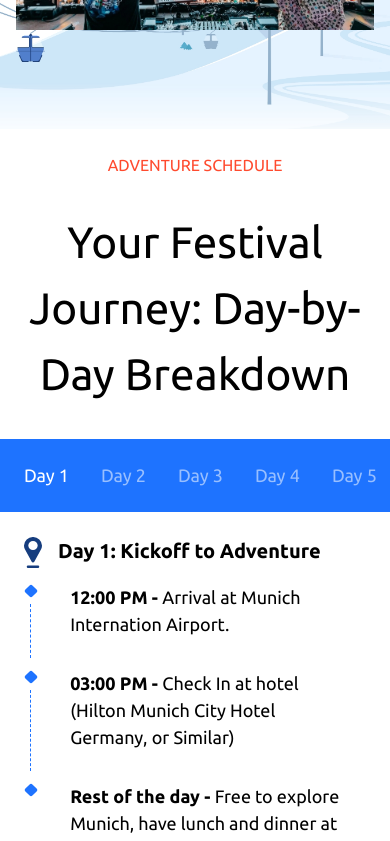
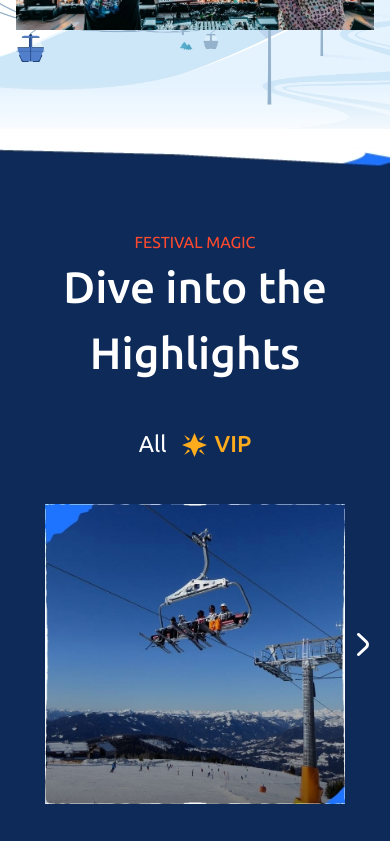
Before and after one commit to sudhanshulicensed/fest_landing_page, a React (Vite) app: page / in a window 390 px wide. Shown: the part 2900-3741 px from the top of the page. Built offline with nearby package versions, Linux system fonts and the light colour scheme.

Commit message:
Chore : Update Highlight section to use Dynamic screen resize.

```diff
--- a/src/components/Highlights.css
+++ b/src/components/Highlights.css
@@ -6,7 +6,7 @@
 }
 
 .highlights__button {
-    margin-top: 2rem;
+  margin: 2rem 0;
   display: flex;
   align-items: center;
   justify-content: space-between;
@@ -14,7 +14,7 @@
 }
 
 .highlights__divider {
-    border : 1px solid #D3D3D3;
+  border: 1px solid #d3d3d3;
   width: 100%;
   opacity: 0.37;
   margin: 1rem 0;
@@ -48,7 +48,7 @@
 
 .vip-tour__button-text {
   font-size: 23px;
-    color: #FFAB1E;
+  color: #ffab1e;
 }
 
 .highlights__carousel {
@@ -90,3 +90,43 @@
   top: 45%;
   right: -2.5rem;
 }
+
+@media (max-width: 768px) {
+
+  .highlights__image {
+    max-width: 300px;
+    max-height: 300px;
+  }
+
+  .highlights__button-mobile {
+    margin-top: 1rem;
+    display: flex;
+    align-items: center;
+    justify-content: space-between;
+    column-gap: 2rem;
+  }
+
+  .general-tour {
+    display: flex;
+    align-items: center;
+  }
+
+  .general-tour__button-text {
+    position: unset;
+    top: unset;
+    left: unset;
+    right: unset;
+  }
+
+  .highlights__carousel-action-left {
+    position: absolute;
+    top: 35%;
+    left: -1.5rem;
+    transform: rotate(180deg);
+  }
+  .highlights__carousel-action-right {
+    position: absolute;
+    top: 35%;
+    right: -1.5rem;
+  }
+}
--- a/src/components/Highlights.jsx
+++ b/src/components/Highlights.jsx
@@ -1,4 +1,4 @@
-import React, { useState } from "react";
+import React, { useState, useEffect } from "react";
 import GeneralTicket from "@/assets/images/Section5_Button.svg";
 import GeneralTicketIcon from "@/assets/images/Section5_Button2_Prefix.svg";
 import Scroll from "@/assets/images/Section5_Scroll.svg";
@@ -13,11 +13,13 @@ import VIPImage3 from "@/assets/images/Section5_VIP3.jpg";
 import VIPImage4 from "@/assets/images/Section5_VIP4.jpg";
 import VIPImage5 from "@/assets/images/Section5_VIP5.jpg";
 import "./Highlights.css";
+import { isMobile } from "@/utils/screenSize";
 
 export default function Highlights() {
   const [currentIndex, setCurrentIndex] = useState(0);
   const [isVIP, setIsVIP] = useState(false);
-  const imagesToShow = 3;
+  const [mobileView, setMobileView] = useState(false);
+  const imagesToShow = mobileView ? 1 : 3;
 
   const images = [
     GeneralImage1,
@@ -26,21 +28,34 @@ export default function Highlights() {
     GeneralImage4,
     GeneralImage5,
   ];
-  const vipImages = [
-    VIPImage1,
-    VIPImage2,
-    VIPImage3,
-    VIPImage4,
-    VIPImage5,
-  ];
+  const vipImages = [VIPImage1, VIPImage2, VIPImage3, VIPImage4, VIPImage5];
+
+  useEffect(() => {
+    const checkScreenSize = () => {
+      setMobileView(isMobile());
+    };
+
+    checkScreenSize();
+    window.addEventListener("resize", checkScreenSize);
+
+    return () => window.removeEventListener("resize", checkScreenSize);
+  }, []);
+
   const handleLeftClick = () => {
     setCurrentIndex((prevIndex) =>
-      prevIndex <= 0 ? (isVIP ? vipImages.length - imagesToShow : images.length - imagesToShow) : prevIndex - imagesToShow
+      prevIndex <= 0
+        ? isVIP
+          ? vipImages.length - imagesToShow
+          : images.length - imagesToShow
+        : prevIndex - imagesToShow
     );
   };
   const handleRightClick = () => {
     setCurrentIndex((prevIndex) =>
-      prevIndex >= (isVIP ? vipImages.length - imagesToShow : images.length - imagesToShow) ? 0 : prevIndex + imagesToShow
+      prevIndex >=
+      (isVIP ? vipImages.length - imagesToShow : images.length - imagesToShow)
+        ? 0
+        : prevIndex + imagesToShow
     );
   };
 
@@ -50,7 +65,9 @@ export default function Highlights() {
   };
 
   const showLeftArrow = currentIndex > 0;
-  const showRightArrow = currentIndex < (isVIP ? vipImages.length - imagesToShow : images.length - imagesToShow);
+  const showRightArrow =
+    currentIndex <
+    (isVIP ? vipImages.length - imagesToShow : images.length - imagesToShow);
 
   const handleVIPClick = () => {
     setIsVIP(true);
@@ -61,32 +78,45 @@ export default function Highlights() {
     setCurrentIndex(0);
   };
   return (
-    <section className="highlights">
+    <article className="highlights">
       <p className="highlights__label">FESTIVAL MAGIC</p>
-      <p className="highlights__title font-w-medium">
+      <p className="highlights__title font-w-medium text-center">
         Dive into the Highlights
       </p>
       <div className="highlights__button">
         <div onClick={handleGeneralClick} className="general-tour pointer">
+          {!mobileView && (
             <img
               src={GeneralTicket}
               alt="General Tour Ticket"
               className="general-tour__button-image"
             />
+          )}
           <p className="general-tour__button-text font-s-regular">
-            General Tour Ticket
+            {mobileView ? "All" : "General Tour Ticket"}
           </p>
         </div>
         <div onClick={handleVIPClick} className="vip-tour pointer">
-          <img className="vip-tour__button-prefix" src={GeneralTicketIcon} alt="" />
-          <p className="vip-tour__button-text font-w-medium">VIP Tour Ticket</p>
+          <img
+            className="vip-tour__button-prefix"
+            src={GeneralTicketIcon}
+            alt=""
+          />
+          <p className="vip-tour__button-text font-w-medium">
+            {mobileView ? "VIP" : "VIP Tour Ticket"}
+          </p>
         </div>
       </div>
       <hr className="highlights__divider" />
       <div className="highlights__carousel">
         <div className="highlights__carousel-images">
           {getVisibleImages().map((image, index) => (
-          <img key={index} src={image} alt={`Highlight ${index}`} className="highlights__image" />
+            <img
+              key={index}
+              src={image}
+              alt={`Highlight ${index}`}
+              className="highlights__image"
+            />
           ))}
         </div>
         {showLeftArrow && (
@@ -106,6 +136,6 @@ export default function Highlights() {
           />
         )}
       </div>
-    </section>
+    </article>
   );
 }
--- a/src/components/MainComponent.jsx
+++ b/src/components/MainComponent.jsx
@@ -24,9 +24,9 @@ export default function MainComponent() {
       <section id="how_it_works" className="section">
         <ExperienceDemo />
       </section>
-      {/* <section id="gallery" className="section">
+      <section id="gallery" className="section">
         <Highlights />
-      </section> */}
+      </section>
       <section id="section6" className="section">
         <Schedule />
       </section>
```
Lines whose indentation alone changed are shown as unchanged.
